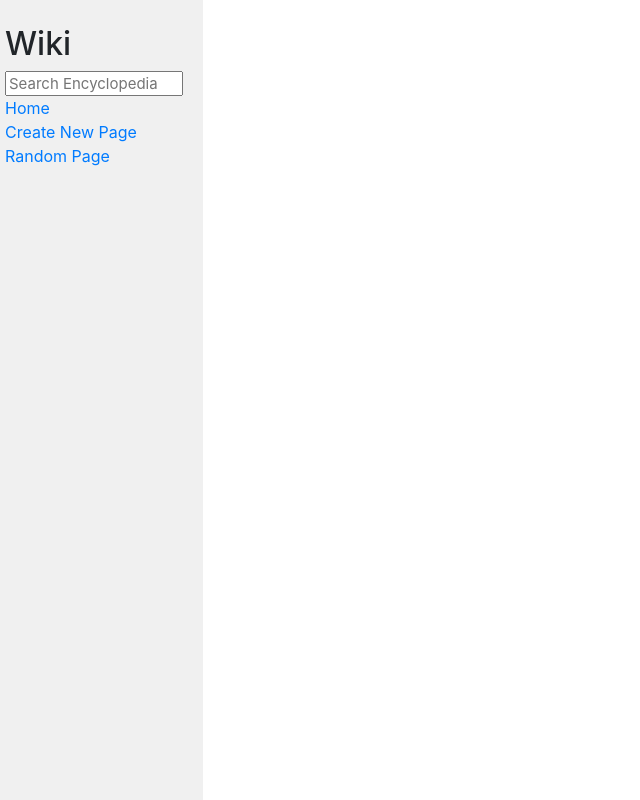
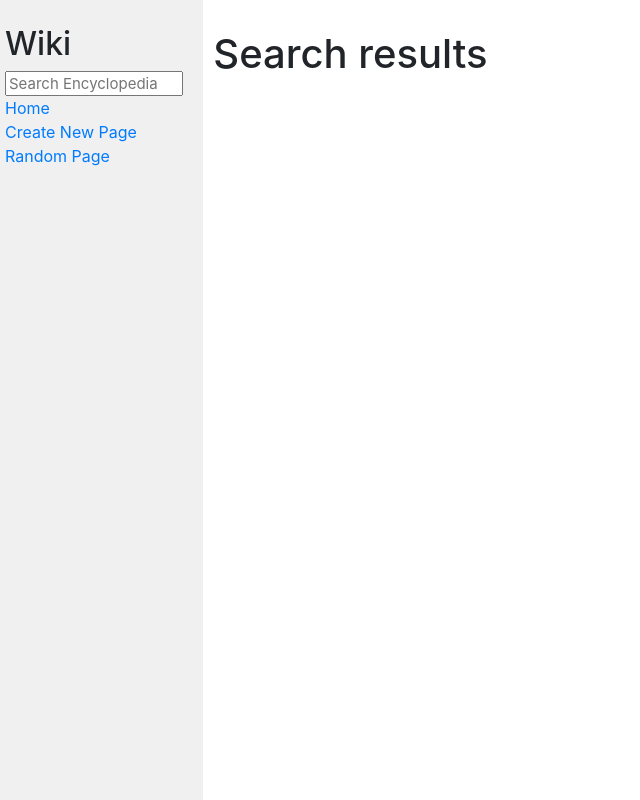
Before and after one commit to Shadowblades746/CS50w, a Django app: template project1/wiki/encyclopedia/templates/encyclopedia/searchResults.html in a window 1280 px wide. Shown: the whole page, without its empty margins (0-640 px from the left). Run offline with Django 3.2, Linux system fonts and the light colour scheme; the template is opened without the code that fills it, so the values that code supplies are empty; some libraries are stand-ins or nearby versions.

Commit message:
project 1 commit

```diff
--- a/project1/wiki/encyclopedia/templates/encyclopedia/searchResults.html
+++ b/project1/wiki/encyclopedia/templates/encyclopedia/searchResults.html
@@ -5,6 +5,7 @@
 {% endblock %}
 
 {% block body %}
+    <h1> Search results</h1>
     <ul>
         {% for entry in entries %}
         <li><a href="/wiki/{{ entry }}">{{ entry }}</a></li>
```
